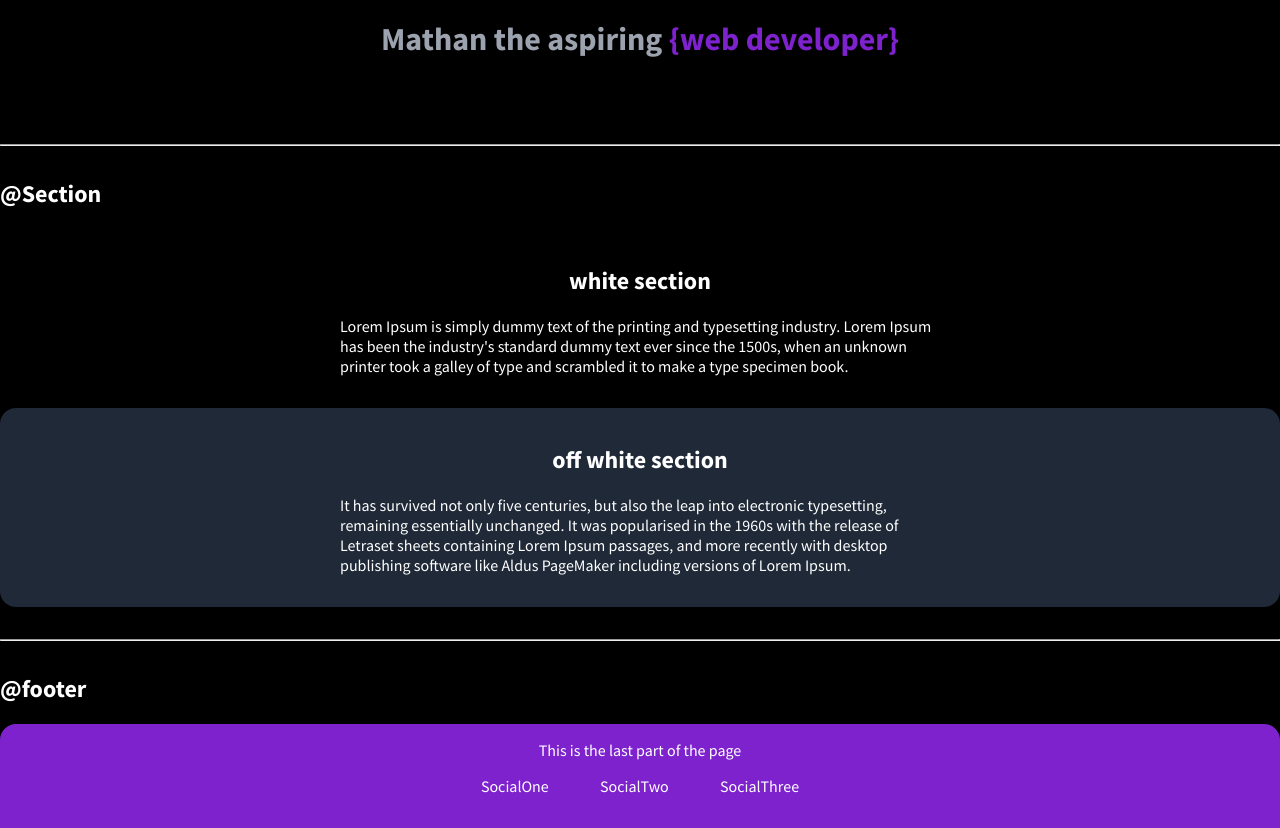
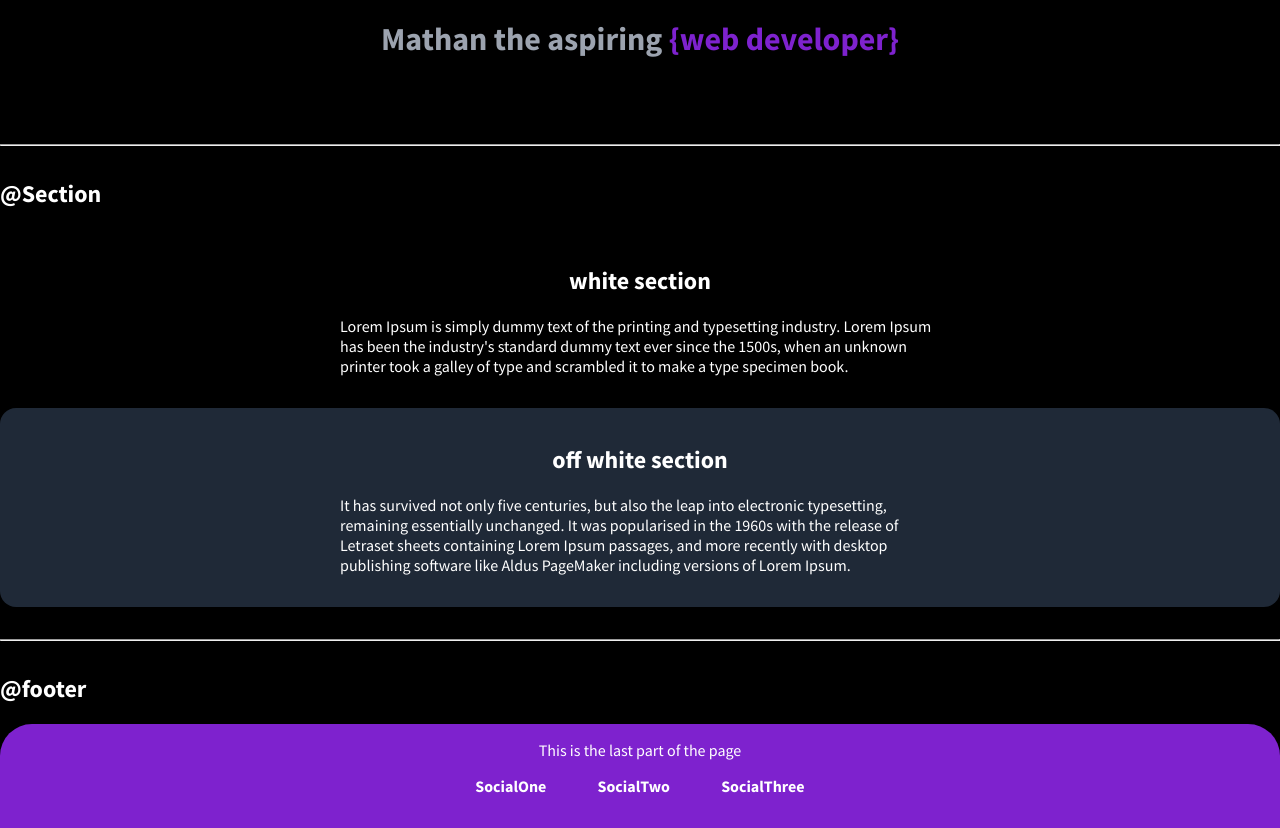
Before and after one commit to Mathan-T/neogcamp-lesson-3-live, a plain HTML site: page index.html in a window 1280 px wide. Shown: the part 1781-2609 px from the top of the page. Drawn offline with Linux system fonts and the light colour scheme.

Commit message:
Component library done

```diff
--- a/styles.css
+++ b/styles.css
@@ -127,12 +127,13 @@ footer {
     background-color: var(--primary-color);
     padding: 1rem 0rem;
     text-align: center;
-    border-top-left-radius: 1rem;
-    border-top-right-radius: 1rem;
+    border-top-right-radius: 2rem;
+    border-top-left-radius: 2rem;
 }
 
 .footer .link {
     color: white;
+    font-weight: bold;
 }
 
 .footer ul {
```
